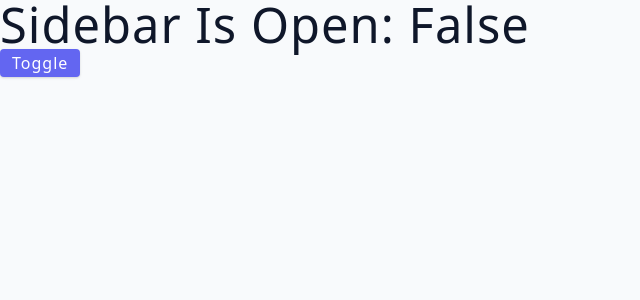
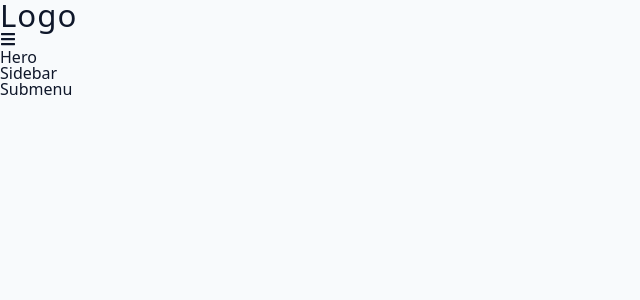
Before and after one commit to stormymayday/react-sublinks, a Next.js app: page / in a window 1280 px wide. Shown: the top 300 px of the page, without its empty margins (0-640 px from the left). Built offline with nearby package versions, Linux system fonts and the light colour scheme.

Commit message:
Navbar component setup

```diff
--- a/app/page.tsx
+++ b/app/page.tsx
@@ -1,21 +1,20 @@
 "use client";
 
-import { useAppContext } from "@/context/AppContext";
+// import { useAppContext } from "@/context/AppContext";
+import Navbar from "@/components/Navbar";
+import Hero from "@/components/Hero";
+import Submenu from "@/components/Submenu";
+import Sidebar from "@/components/Sidebar";
 
 export default function Home() {
-    const { isSideBarOpen, setIsSidebarOpen } = useAppContext();
+    // const { isSideBarOpen, setIsSidebarOpen } = useAppContext();
 
     return (
-        <div>
-            <h1>Sidebar is open: {isSideBarOpen ? "true" : "false"}</h1>
-            <button
-                className="btn"
-                onClick={() => {
-                    setIsSidebarOpen(!isSideBarOpen);
-                }}
-            >
-                toggle
-            </button>
-        </div>
+        <main>
+            <Navbar />
+            <Hero />
+            <Sidebar />
+            <Submenu />
+        </main>
     );
 }
--- /dev/null
+++ b/components/Hero.tsx
@@ -0,0 +1,4 @@
+function Hero() {
+    return <div>Hero</div>;
+}
+export default Hero;
--- /dev/null
+++ b/components/Navbar.tsx
@@ -0,0 +1,24 @@
+"use client";
+
+import { FaBars } from "react-icons/fa";
+import { useAppContext } from "@/context/AppContext";
+
+function Navbar() {
+    const { isSideBarOpen, setIsSidebarOpen } = useAppContext();
+
+    return (
+        <nav>
+            <div className="nav-center">
+                <h3>logo</h3>
+                <button
+                    className="toggle-btn"
+                    onClick={() => setIsSidebarOpen(!isSideBarOpen)}
+                >
+                    <FaBars />
+                </button>
+                {/* nav links */}
+            </div>
+        </nav>
+    );
+}
+export default Navbar;
--- /dev/null
+++ b/components/Sidebar.tsx
@@ -0,0 +1,4 @@
+function Sidebar() {
+    return <div>Sidebar</div>;
+}
+export default Sidebar;
--- /dev/null
+++ b/components/Submenu.tsx
@@ -0,0 +1,4 @@
+function Submenu() {
+    return <div>Submenu</div>;
+}
+export default Submenu;
```
